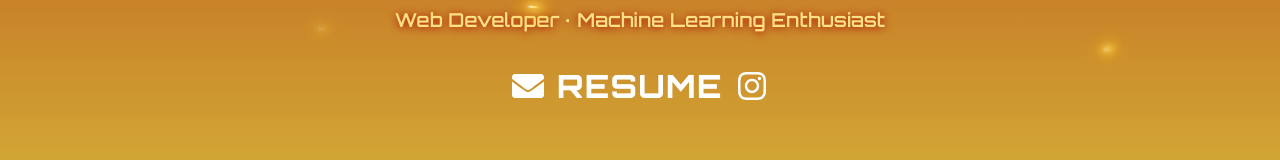
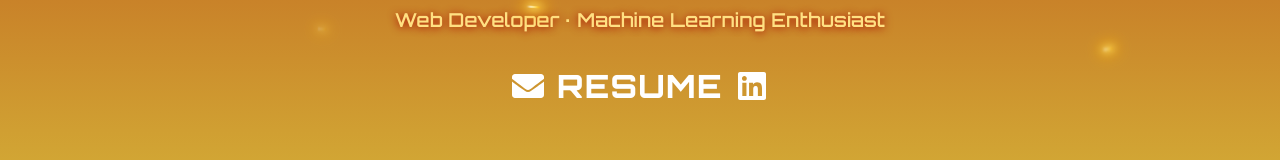
Before and after one commit to jakeronaldsolis/solis-portfolio, a React (Vite) app: page / in a window 1280 px wide. Shown: the part 596-756 px from the top of the page. Built offline with nearby package versions, Linux system fonts and the light colour scheme.

Commit message:
linked in

```diff
--- a/src/components/Hero.jsx
+++ b/src/components/Hero.jsx
@@ -80,8 +80,8 @@ const Hero = () => {
           <a href="/solis-portfolio/assets/Solis_Jake_Ronald.pdf" download target="_blank" rel="noopener noreferrer" aria-label="Download Resume" className="cv-download-btn">
             RESUME
           </a>
-          <a href="https://www.instagram.com/padimsolis/" target="_blank" rel="noreferrer" aria-label="Instagram">
-            <FaInstagram />
+          <a href="https://www.linkedin.com/in/jake-ronald-solis-0a082a373" target="_blank" rel="noreferrer" aria-label="LinkedIn">
+            <FaLinkedin />
           </a>
         </motion.div>
       </div>
```
